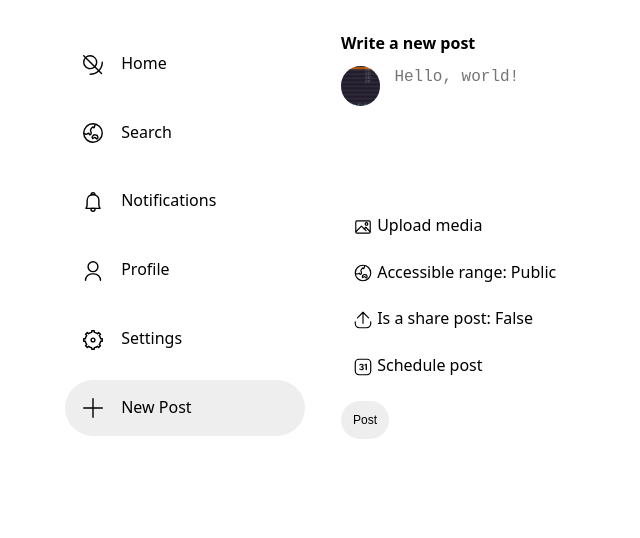
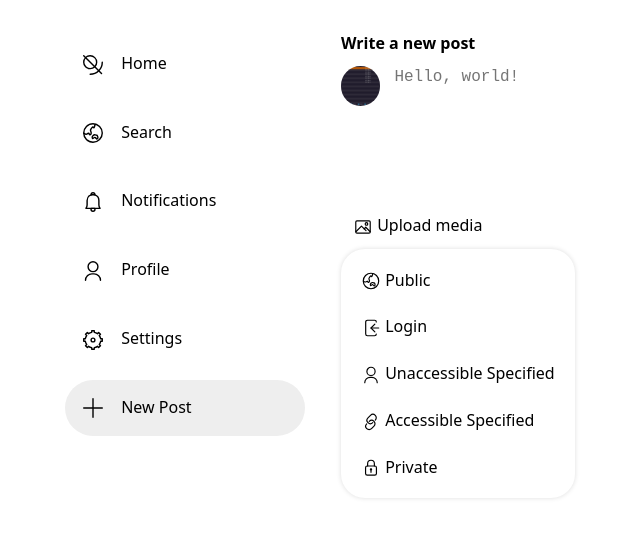
Before and after one commit to junhg0211/harbor, a SvelteKit app: page /new in a window 1280 px wide. Both pictures are taken after a click on the element "Accessible range: Public". Shown: the top 538 px of the page, without its empty margins (167-807 px from the left). Built offline with nearby package versions, Linux system fonts and the light colour scheme.

Commit message:
public range setting

```diff
--- a/src/ActionListRow.svelte
+++ b/src/ActionListRow.svelte
@@ -1,9 +1,10 @@
 <script lang="ts">
 	export let src;
+	export let indent = 0;
 </script>
 
-<div class="row">
-	<img {src} class="row-icon" />
+<div class="row" on:click>
+	<img {src} style="padding-left: calc(24px * {indent});" class="row-icon" />
 	<span><slot></slot></span>
 </div>
 
--- a/src/routes/api/post/user/[handle]/+server.ts
+++ b/src/routes/api/post/user/[handle]/+server.ts
@@ -29,11 +29,12 @@ export const POST: RequestHandler = async ({ params, request }) => {
 		content = '';
 	}
 
-	await connection.query('INSERT INTO post(author, upload, content) VALUES(?, ?, ?)', [
-		authorId,
-		new Date(),
-		content
-	]);
+	const publicRange = r.get('public_range');
+
+	await connection.query(
+		'INSERT INTO post(author, upload, content, public_range) VALUES(?, ?, ?, ?)',
+		[authorId, new Date(), content, publicRange]
+	);
 
 	return redirect(303, '/');
 };
--- a/src/routes/new/+page.svelte
+++ b/src/routes/new/+page.svelte
@@ -2,6 +2,33 @@
 	import Page from '../../Page.svelte';
 	import Post from '../../Post.svelte';
 	import ActionListRow from '../../ActionListRow.svelte';
+
+	let publicRangeSettingFloat;
+	let publicRangeLabel = 'Public';
+	let publicRangeIcon = '/icon/globe.svg';
+	let publicRangeInput;
+	function showAccessibleRange() {
+		publicRangeSettingFloat.style.display = 'block';
+	}
+	function setAccessibleRange(range) {
+		publicRangeInput.value = range;
+		publicRangeLabel = [
+			'Public',
+			'Login',
+			'Unaccessible Specified',
+			'Accessible Specified',
+			'Private'
+		][range];
+		publicRangeIcon = [
+			'/icon/globe.svg',
+			'/icon/login.svg',
+			'/icon/profile.svg',
+			'/icon/link.svg',
+			'/icon/lock.svg'
+		][range];
+
+		publicRangeSettingFloat.style.display = 'none';
+	}
 </script>
 
 <Page selected="new">
@@ -19,7 +46,33 @@
 			</div>
 			<div class="setting">
 				<ActionListRow src="/icon/image.svg">Upload media</ActionListRow>
-				<ActionListRow src="/icon/globe.svg">Accessible range: Public</ActionListRow>
+				<div class="setting-float" bind:this={publicRangeSettingFloat}>
+					<ActionListRow src="/icon/globe.svg" on:click={() => setAccessibleRange(0)}>
+						Public
+					</ActionListRow>
+					<ActionListRow src="/icon/login.svg" on:click={() => setAccessibleRange(1)}>
+						Login
+					</ActionListRow>
+					<ActionListRow src="/icon/profile.svg" on:click={() => setAccessibleRange(2)}>
+						Unaccessible Specified
+					</ActionListRow>
+					<ActionListRow src="/icon/link.svg" on:click={() => setAccessibleRange(3)}>
+						Accessible Specified
+					</ActionListRow>
+					<ActionListRow src="/icon/lock.svg" on:click={() => setAccessibleRange(4)}>
+						Private
+					</ActionListRow>
+					<input
+						type="number"
+						name="public_range"
+						value={0}
+						bind:this={publicRangeInput}
+						style="display: none;"
+					/>
+				</div>
+				<ActionListRow src={publicRangeIcon} on:click={showAccessibleRange}>
+					Accessible range: {publicRangeLabel}
+				</ActionListRow>
 				<ActionListRow src="/icon/share.svg">Is a share post: False</ActionListRow>
 				<ActionListRow src="/icon/calendar.svg">Schedule post</ActionListRow>
 			</div>
@@ -67,6 +120,15 @@
 		outline: none;
 	}
 
+	.setting-float {
+		display: none;
+		position: fixed;
+		background-color: white;
+		border-radius: 24px;
+		box-shadow: 0 0 5px #ddd;
+		padding: 8px;
+	}
+
 	button {
 		border: none;
 		border-radius: 1000px;
```
Also changed, not shown: src/routes/+page.svelte (added), 1 other file (tests, documents, lock files or other folders).
